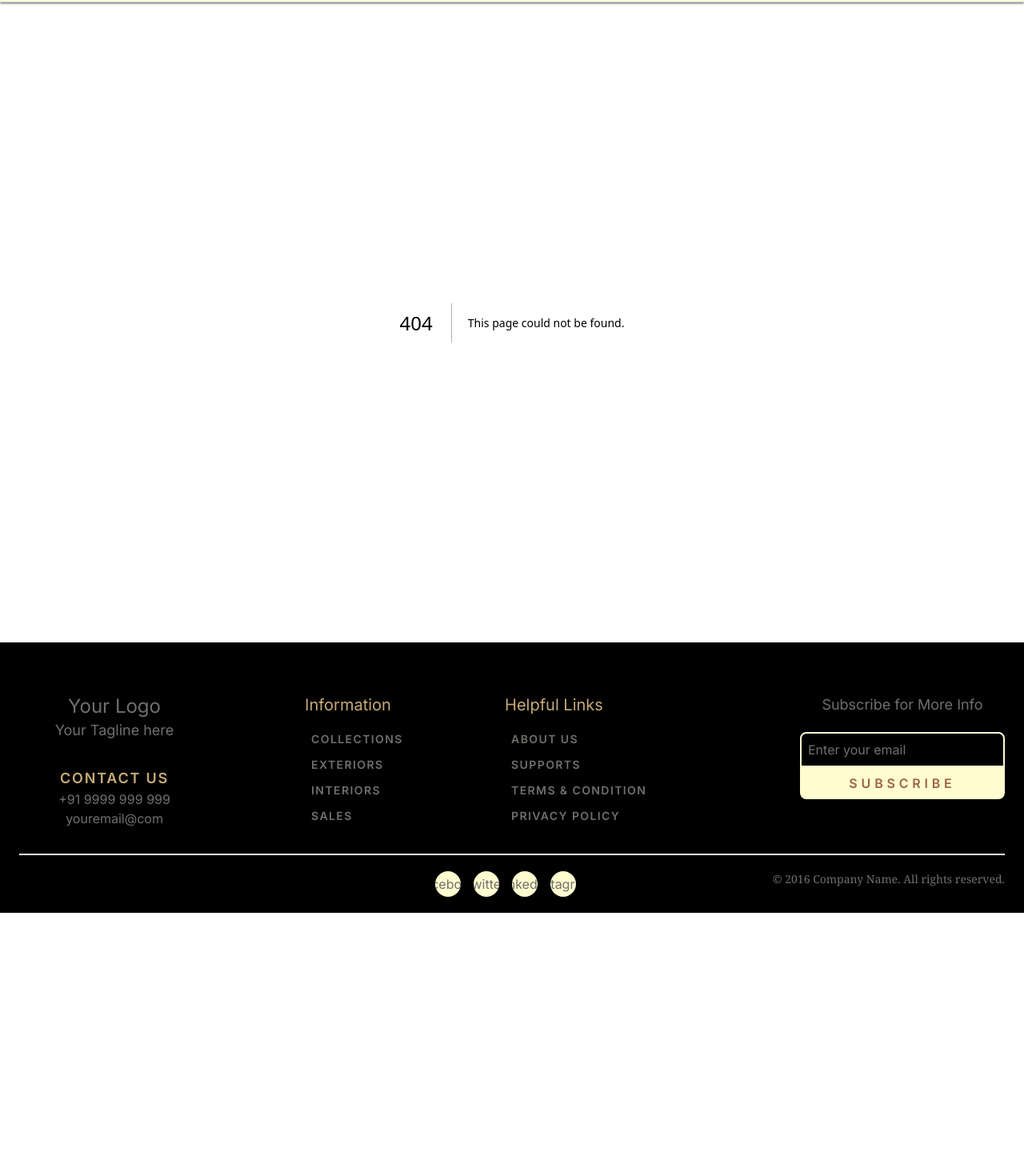
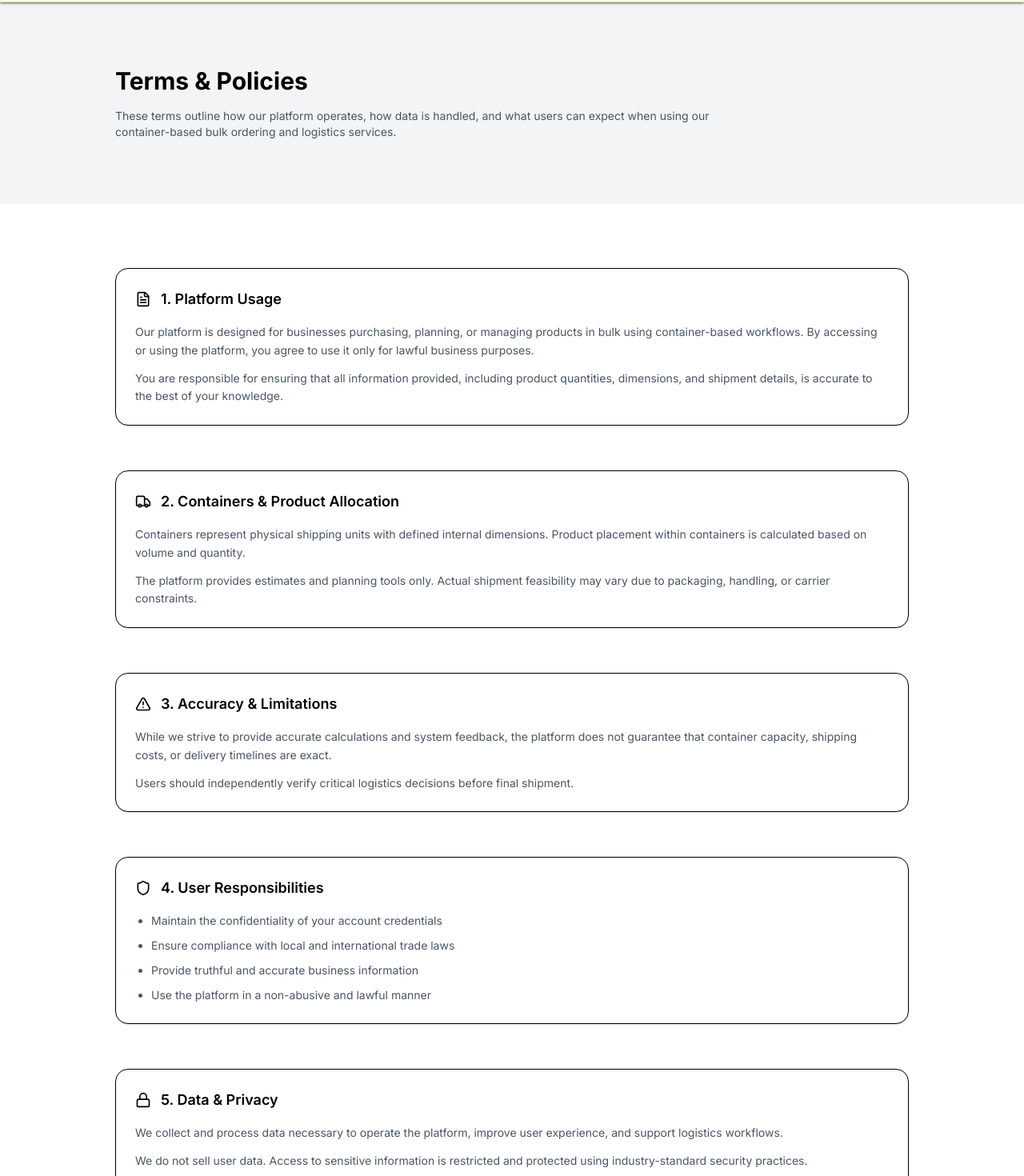
Before and after one commit to Pablodd1/BIwebsite, a Next.js app: page /policies in a window 1280 px wide. Before the commit this address had no page. Shown: the part 60-1530 px from the top of the page at 80% size. Before the commit the page ends 1201 px from the top, so only its background shows below. Built offline with nearby package versions, Linux system fonts and the light colour scheme.

Commit message:
add policy page

```diff
--- /dev/null
+++ b/app/policies/page.js
@@ -0,0 +1,190 @@
+"use client"
+
+import { motion } from "framer-motion"
+import {
+    FileText,
+    Shield,
+    AlertTriangle,
+    Lock,
+    Truck,
+    Scale,
+    RefreshCcw,
+    Mail,
+} from "lucide-react"
+
+export default function PoliciesPage() {
+    return (
+        <main className="w-full">
+            {/* ================= HERO ================= */}
+            <section className="bg-gray-100 py-20">
+                <div className="mx-auto max-w-5xl px-4">
+                    <motion.h1
+                        initial={{ opacity: 0, y: 16 }}
+                        animate={{ opacity: 1, y: 0 }}
+                        className="text-3xl font-bold"
+                    >
+                        Terms & Policies
+                    </motion.h1>
+
+                    <p className="mt-4 max-w-3xl text-sm text-gray-600">
+                        These terms outline how our platform operates, how data is handled,
+                        and what users can expect when using our container-based bulk
+                        ordering and logistics services.
+                    </p>
+                </div>
+            </section>
+
+            {/* ================= CONTENT ================= */}
+            <section className="py-20">
+                <div className="mx-auto max-w-5xl px-4 space-y-14">
+
+                    <Policy
+                        icon={FileText}
+                        title="1. Platform Usage"
+                    >
+                        <p>
+                            Our platform is designed for businesses purchasing, planning,
+                            or managing products in bulk using container-based workflows.
+                            By accessing or using the platform, you agree to use it only
+                            for lawful business purposes.
+                        </p>
+
+                        <p>
+                            You are responsible for ensuring that all information provided,
+                            including product quantities, dimensions, and shipment details,
+                            is accurate to the best of your knowledge.
+                        </p>
+                    </Policy>
+
+                    <Policy
+                        icon={Truck}
+                        title="2. Containers & Product Allocation"
+                    >
+                        <p>
+                            Containers represent physical shipping units with defined
+                            internal dimensions. Product placement within containers is
+                            calculated based on volume and quantity.
+                        </p>
+
+                        <p>
+                            The platform provides estimates and planning tools only.
+                            Actual shipment feasibility may vary due to packaging,
+                            handling, or carrier constraints.
+                        </p>
+                    </Policy>
+
+                    <Policy
+                        icon={AlertTriangle}
+                        title="3. Accuracy & Limitations"
+                    >
+                        <p>
+                            While we strive to provide accurate calculations and system
+                            feedback, the platform does not guarantee that container
+                            capacity, shipping costs, or delivery timelines are exact.
+                        </p>
+
+                        <p>
+                            Users should independently verify critical logistics decisions
+                            before final shipment.
+                        </p>
+                    </Policy>
+
+                    <Policy
+                        icon={Shield}
+                        title="4. User Responsibilities"
+                    >
+                        <ul className="list-disc pl-5 space-y-2">
+                            <li>Maintain the confidentiality of your account credentials</li>
+                            <li>Ensure compliance with local and international trade laws</li>
+                            <li>Provide truthful and accurate business information</li>
+                            <li>Use the platform in a non-abusive and lawful manner</li>
+                        </ul>
+                    </Policy>
+
+                    <Policy
+                        icon={Lock}
+                        title="5. Data & Privacy"
+                    >
+                        <p>
+                            We collect and process data necessary to operate the platform,
+                            improve user experience, and support logistics workflows.
+                        </p>
+
+                        <p>
+                            We do not sell user data. Access to sensitive information is
+                            restricted and protected using industry-standard security
+                            practices.
+                        </p>
+                    </Policy>
+
+                    <Policy
+                        icon={Scale}
+                        title="6. Intellectual Property"
+                    >
+                        <p>
+                            All platform content, workflows, designs, and logic are the
+                            intellectual property of the company unless otherwise stated.
+                        </p>
+
+                        <p>
+                            Users may not copy, resell, reverse-engineer, or misuse any
+                            part of the platform without written permission.
+                        </p>
+                    </Policy>
+
+                    <Policy
+                        icon={RefreshCcw}
+                        title="7. Changes to These Terms"
+                    >
+                        <p>
+                            We may update these terms periodically to reflect changes
+                            in our services, legal requirements, or operational practices.
+                        </p>
+
+                        <p>
+                            Continued use of the platform after updates indicates
+                            acceptance of the revised terms.
+                        </p>
+                    </Policy>
+
+                    <Policy
+                        icon={Mail}
+                        title="8. Contact"
+                    >
+                        <p>
+                            If you have questions regarding these terms or policies,
+                            please contact our support or legal team.
+                        </p>
+
+                        <p className="font-medium">
+                            📧 support@yourcompany.com
+                        </p>
+                    </Policy>
+
+                </div>
+            </section>
+        </main>
+    )
+}
+
+/* ================= COMPONENT ================= */
+
+function Policy({ icon: Icon, title, children }) {
+    return (
+        <motion.div
+            initial={{ opacity: 0, y: 12 }}
+            whileInView={{ opacity: 1, y: 0 }}
+            viewport={{ once: true }}
+            className="rounded-2xl border bg-white p-6 shadow-sm"
+        >
+            <div className="mb-4 flex items-center gap-3">
+                <Icon size={20} />
+                <h2 className="text-lg font-semibold">{title}</h2>
+            </div>
+
+            <div className="space-y-3 text-sm text-gray-600 leading-relaxed">
+                {children}
+            </div>
+        </motion.div>
+    )
+}
```
